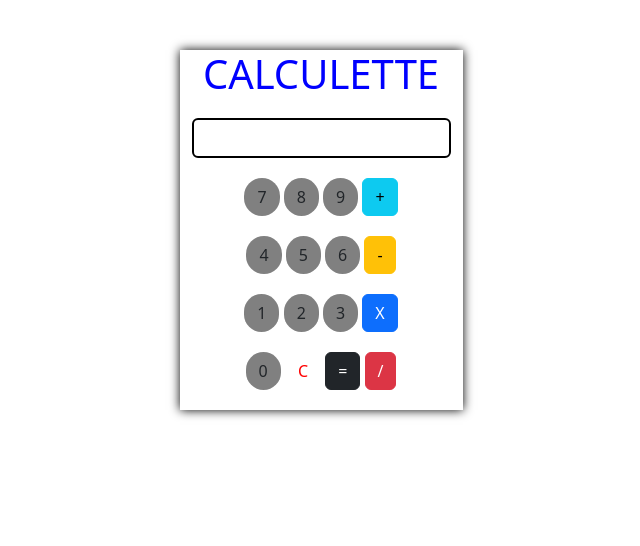
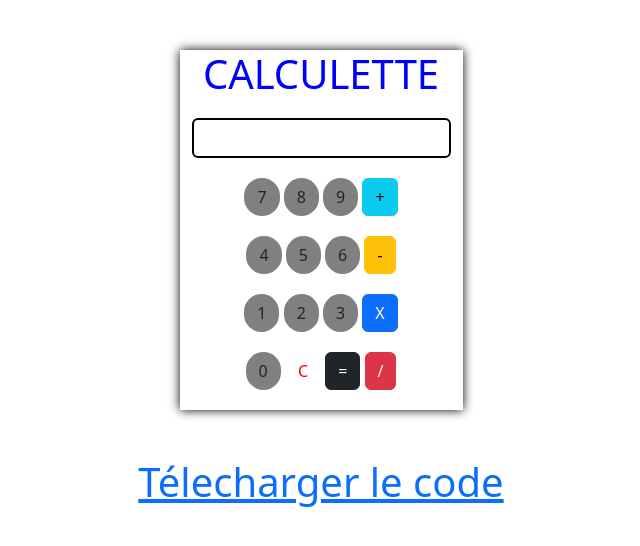
Before and after one commit to CodeWithMALLE/calculatrice, a plain HTML site: page index.html in a window 1280 px wide. Shown: the whole page, without its empty margins (319-959 px from the left). Drawn offline with nearby package versions, Linux system fonts and the light colour scheme.

Commit message:
6eme commit

```diff
--- a/index.html
+++ b/index.html
@@ -50,5 +50,16 @@
         </div>
     </div>
 </body>
+<footer>
+    <div class="container">
+        <div class="row">
+            <div class="col-6 offset-3">
+                <h1 class="text-center mt-5">
+                    <a href="projet.zip" download="ProjetCalculette">Télecharger le code</a>
+                </h1>
+            </div>
+        </div>
+    </div>
+</footer>
 
 </html>
```
Also changed, not shown: 1 other file.
